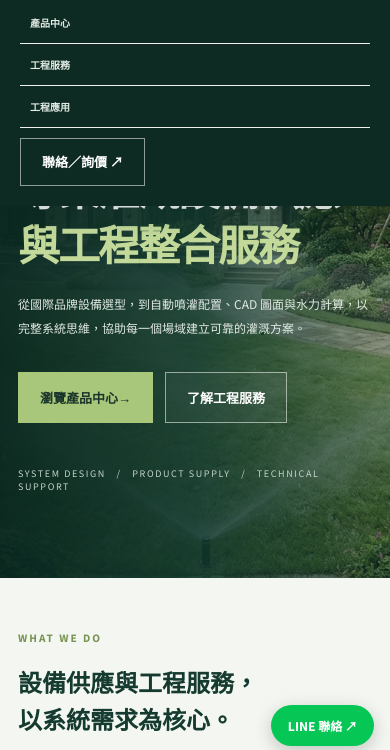
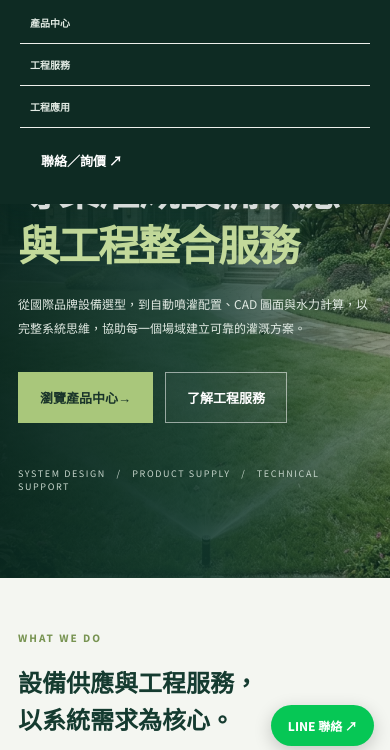
Before and after one commit to bryandai99/honykon-site, a plain HTML site: page index.html in a window 390 px wide. Both pictures are taken after a click on the button "開啟選單". Shown: the part 80-830 px from the top of the page. Drawn offline with Linux system fonts and the light colour scheme.

Commit message:
Remove inquiry CTA border and hover movement

```diff
--- a/styles.css
+++ b/styles.css
@@ -235,14 +235,15 @@
 .nav nav>a.nav-cta{
  background:transparent!important;
  color:#fff!important;
- border:1px solid #ffffff88!important;
+ border:0!important;
  box-shadow:none!important;
+ transform:none!important;
 }
 .nav nav>a.nav-cta:hover{
  background:transparent!important;
  color:#fff!important;
- border-color:#fff!important;
- transform:translateY(-2px);
+ border:0!important;
+ transform:none!important;
 }
 .menu{color:#fff!important}
 @media(max-width:700px){
@@ -255,7 +256,9 @@
   align-self:flex-start;
   background:transparent!important;
   color:#fff!important;
-  border:1px solid #ffffff88!important;
+  border:0!important;
+  box-shadow:none!important;
+  transform:none!important;
  }
- .nav nav>a.nav-cta:hover{background:transparent!important;color:#fff!important;border-color:#fff!important}
+ .nav nav>a.nav-cta:hover{background:transparent!important;color:#fff!important;border:0!important;transform:none!important}
 }
```
